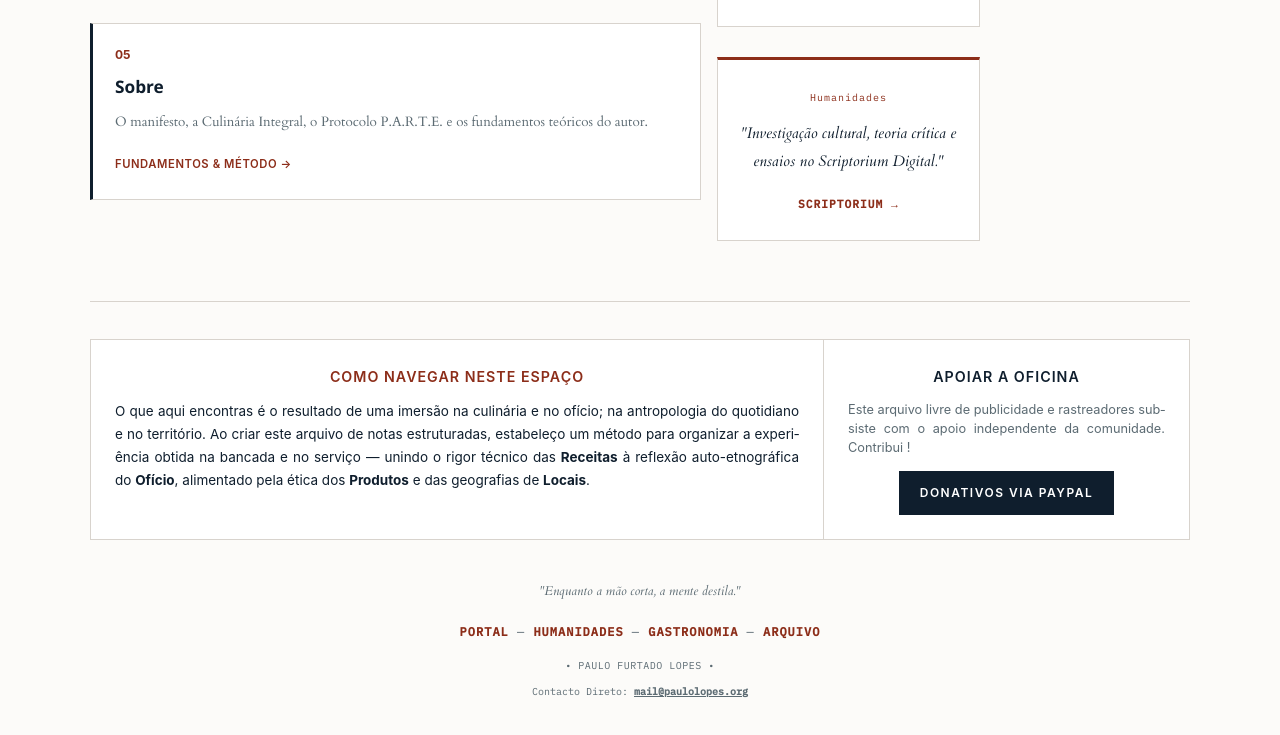
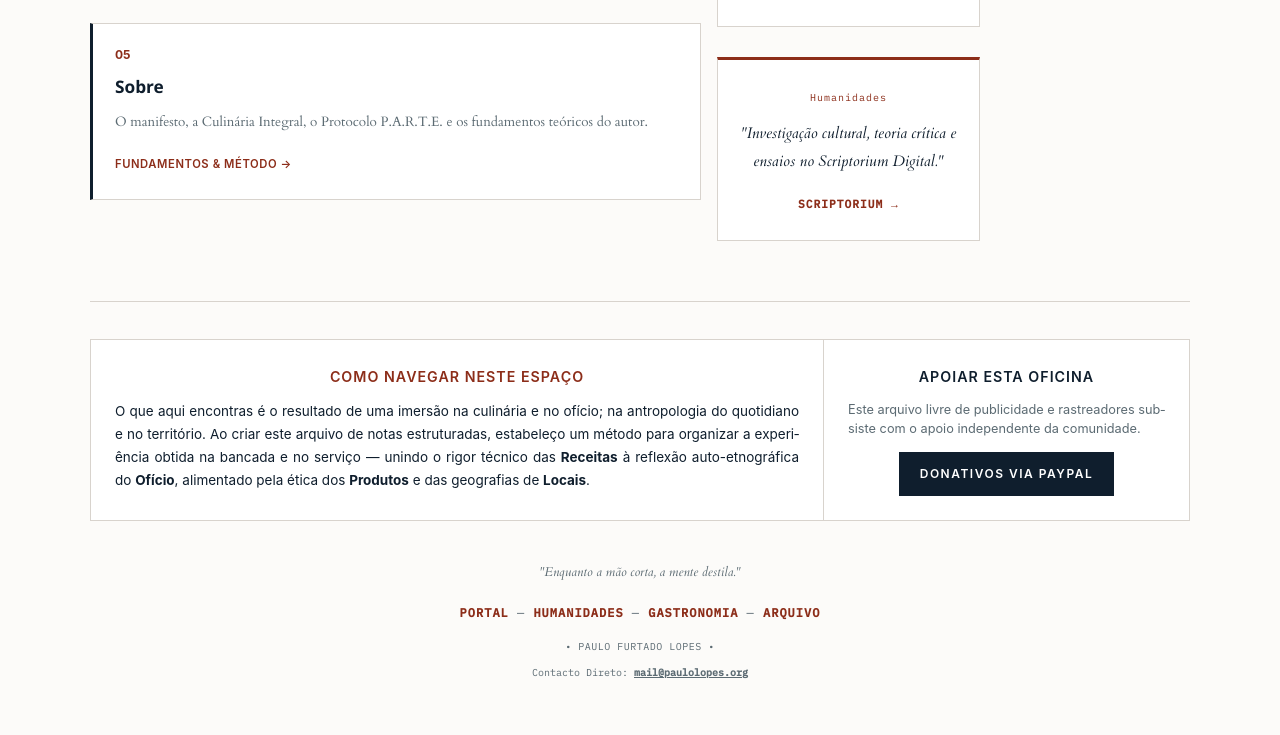
Before and after one commit to pjfcl/gastronomia, a plain HTML site: page index.html in a window 1280 px wide. Shown: the part 986-1721 px from the top of the page. Drawn offline with nearby package versions, Linux system fonts and the light colour scheme.

Commit message:
Update index.html

```diff
--- a/index.html
+++ b/index.html
@@ -166,10 +166,10 @@
 
                 <div class="w3-col m4 l4 footer-box-right">
                     <h4 class="font-sans" style="font-size: 0.95rem; font-weight: 600; text-transform: uppercase; letter-spacing: 1px; color: var(--text-color); margin-top: 0; margin-bottom: 10px;">
-                        Apoiar a Oficina
+                        Apoiar esta Oficina
                     </h4>
                     <p style="font-size: 0.85rem; color: var(--muted-color); margin: 0 0 14px 0; line-height: 1.5; text-align: justify;">
-                        Este arquivo livre de publicidade e rastreadores subsiste com o apoio independente da comunidade. Contribui !
+                        Este arquivo livre de publicidade e rastreadores subsiste com o apoio independente da comunidade.
                     </p>
                     <div class="w3-center">
                         <a href="https://paypal.me/PauloFurtadoLopes" target="_blank" rel="noopener" class="btn-donativos">
```
